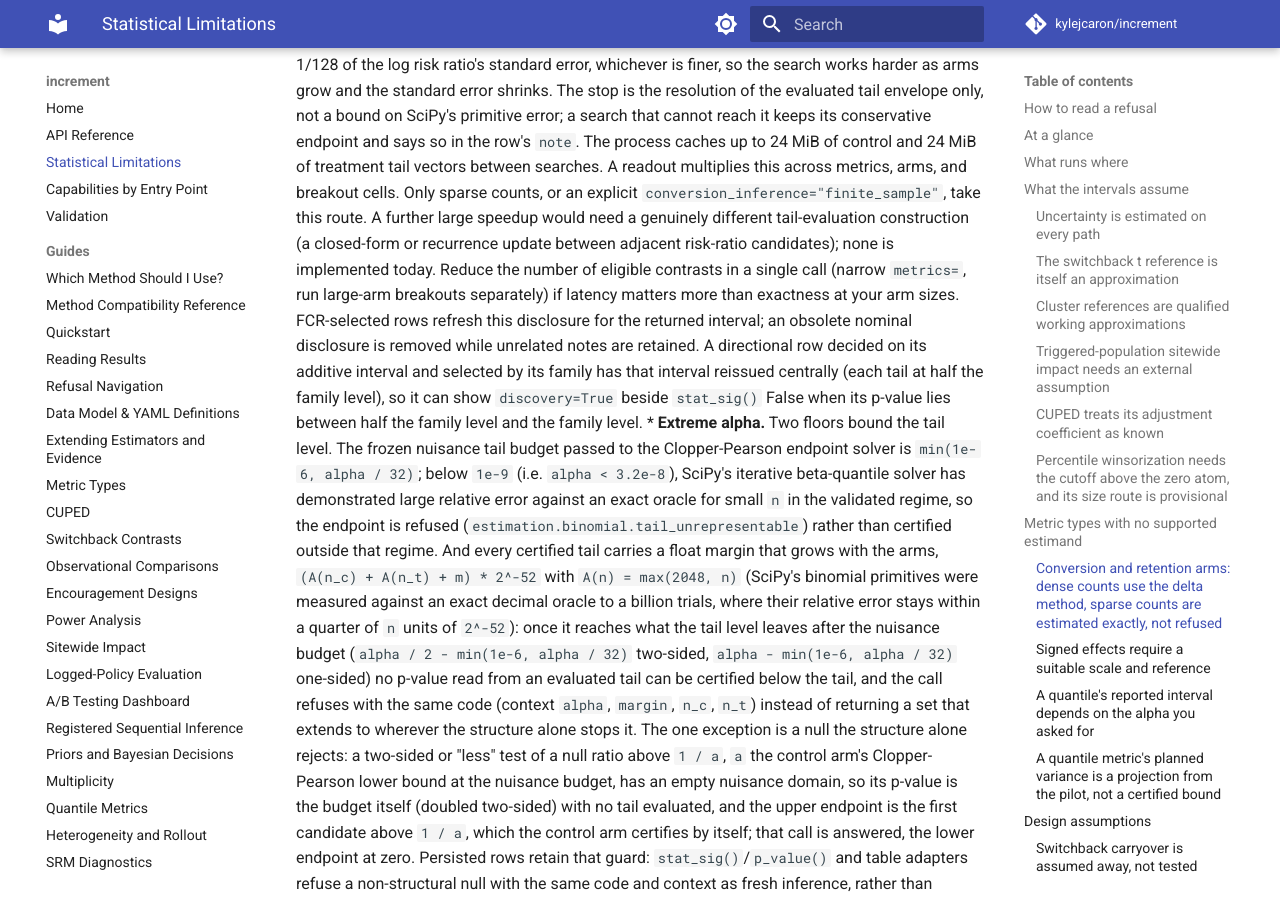
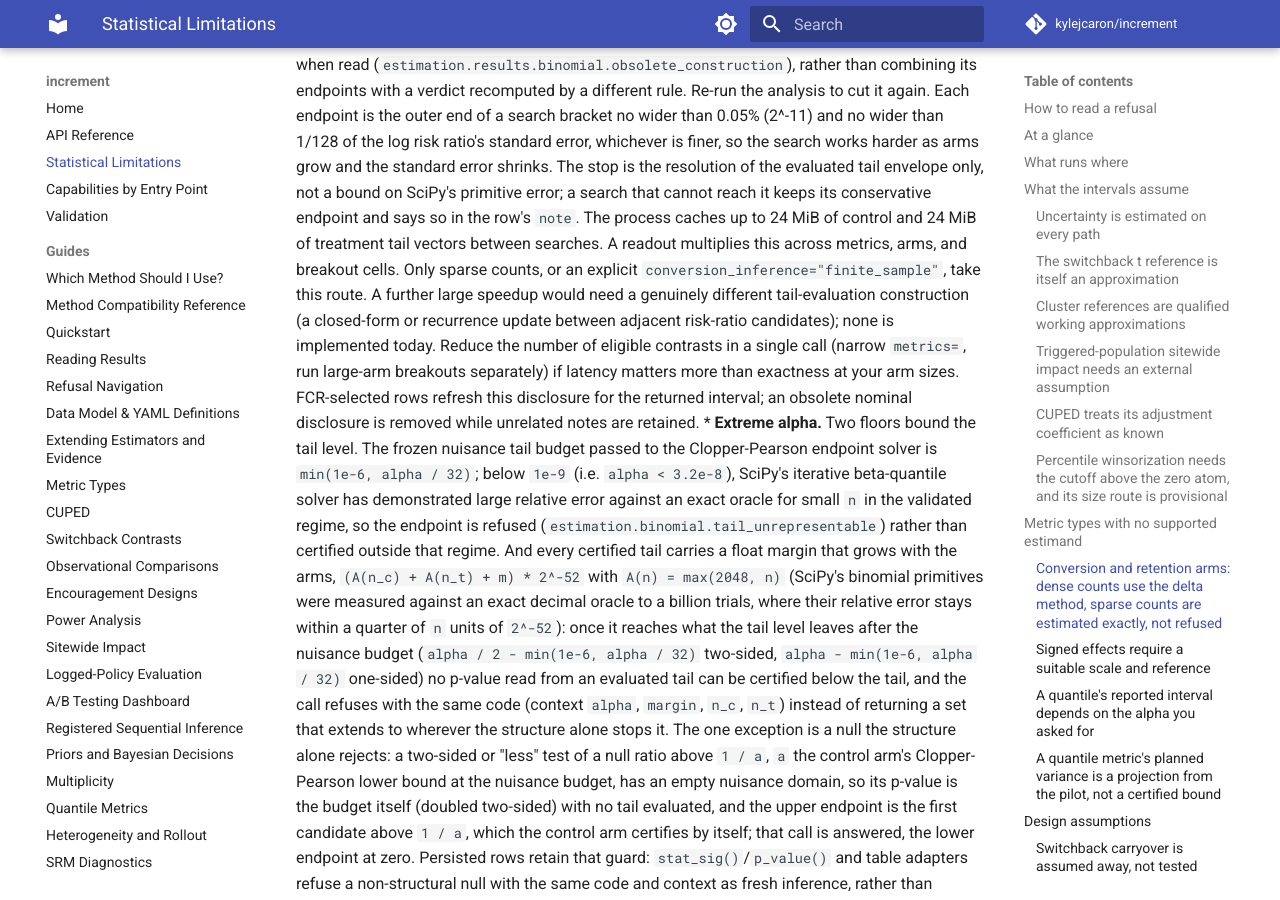
Before and after one commit to kylejcaron/increment, an MkDocs documentation site: the page built from docs/limitations.md, in a window 1280 px wide and 900 px high, scrolled down 18882 px. Built offline with MkDocs 1.6.1 and Material for MkDocs 9.7.7, drawn with Linux system fonts in a browser that asks for light colours; comment, search, counter and statistics services are not loaded; some of the changed text lies outside the part shown.

Commit message:
Place the additive FCR note with nonpositive means

```diff
--- a/docs/limitations.md
+++ b/docs/limitations.md
@@ -688,10 +692,6 @@
   matters more than exactness at your arm sizes.
   FCR-selected rows refresh this disclosure for the returned interval; an
   obsolete nominal disclosure is removed while unrelated notes are retained.
-  A directional row decided on its additive interval and selected by its family
-  has that interval reissued centrally (each tail at half the family level), so
-  it can show `discovery=True` beside `stat_sig()` False when its p-value lies
-  between half the family level and the family level.
 * **Extreme alpha.** Two floors bound the tail level. The frozen nuisance tail budget passed
   to the Clopper-Pearson endpoint solver is `min(1e-6, alpha / 32)`; below `1e-9` (i.e.
   `alpha < 3.2e-8`), SciPy's iterative beta-quantile solver has demonstrated large relative
```
Also changed, not shown: other parts of docs/limitations.md (+5 -1 lines).
